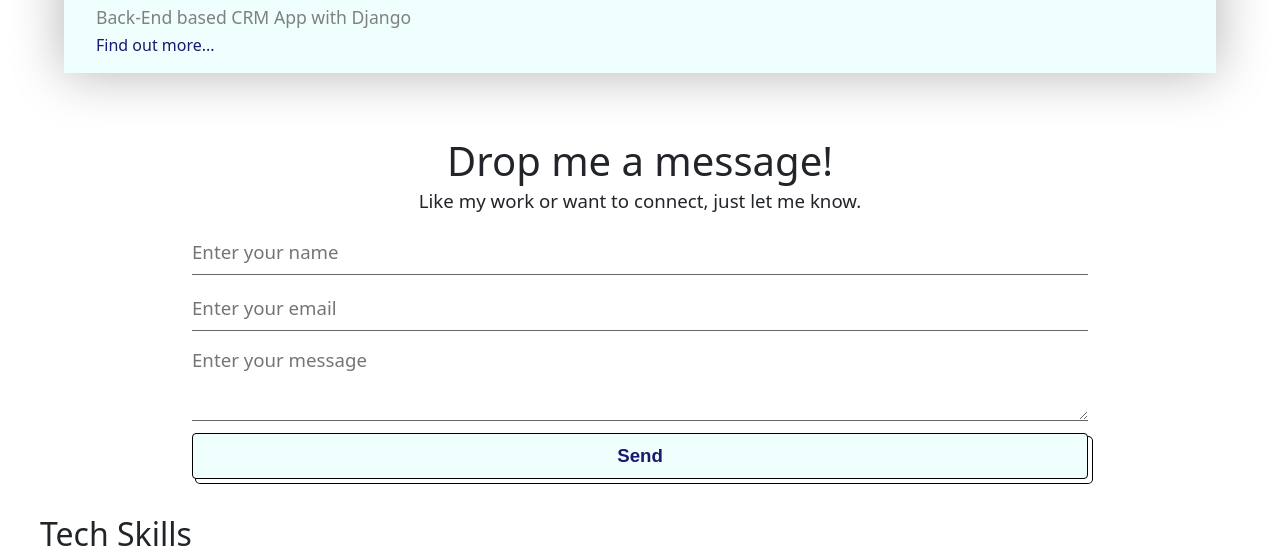
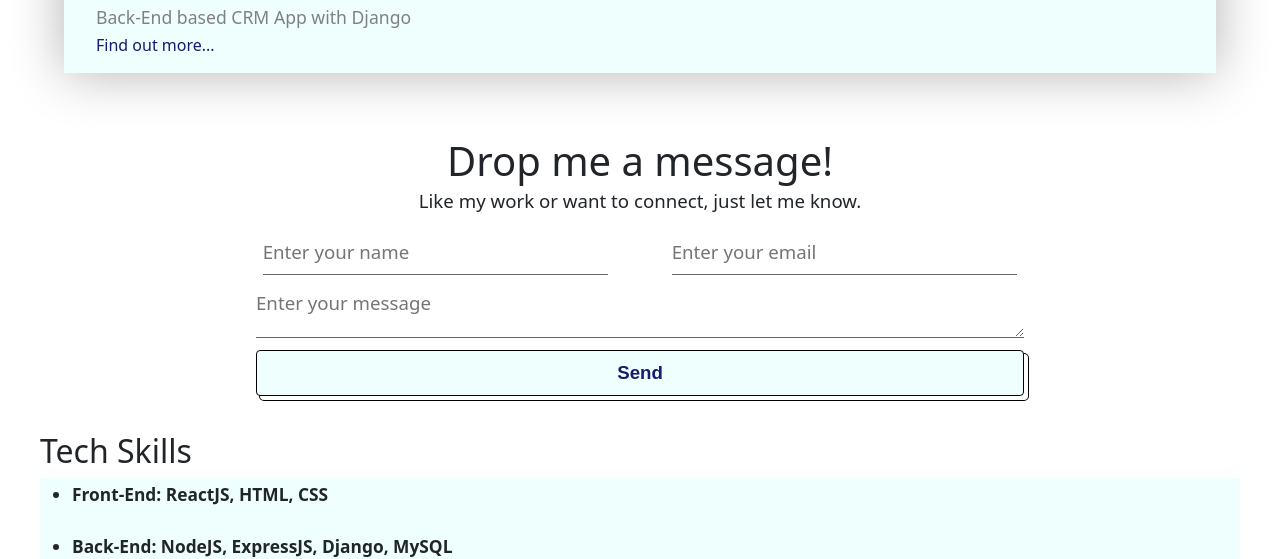
Before and after one commit to abhay299/portfolio, a React (Create React App) app: page / in a window 1280 px wide. Shown: the part 3520-4079 px from the top of the page. Built offline with nearby package versions, Linux system fonts and the light colour scheme.

Commit message:
feedback form css update

```diff
--- a/src/pages/home/Home.jsx
+++ b/src/pages/home/Home.jsx
@@ -118,19 +118,26 @@ const Home = () => {
 					</div>
 				</div>
 			</div>
-			<div className='MailMe'>
+			<div className='MailMeHeader'>
 				<h1>Drop me a message!</h1>
 				<p>Like my work or want to connect, just let me know.</p>
+				<div className='MailMe-InnerContent'>
+
 					<form>
-					<input name='name' value={inputs.name} type="text" className='FormInput'
+						<div className='Form-Row'>
+							<input name='name' value={inputs.name} type="text" className='Abhay FormInput'
 								placeholder='Enter your name' onChange={handleChange} required />
-					<input name='email' value={inputs.email} type="email" className='FormInput'
+							<input name='email' value={inputs.email} type="email" className='Abhay FormInput'
 								placeholder='Enter your email' onChange={handleChange} required />
-					<textarea name='comment' value={inputs.comment} className='FormInput' onChange={handleChange}
+						</div>
+						<div className='Form-Row'>
+							<textarea name='comment' value={inputs.comment} className='Abhay FormInput' onChange={handleChange}
 								placeholder='Enter your message' required></textarea>
+						</div>
 						<button type='submit' className="SendButton"
 							onClick={handleSubmit}>Send</button>
 					</form>
+				</div>
 			</div>
 			<div className='Skill'>
 				<h2>Tech Skills</h2>
--- a/src/pages/home/home.css
+++ b/src/pages/home/home.css
@@ -121,7 +121,7 @@
 	/* Feedback Component */
 	@import url(https://fonts.googleapis.com/css?family=Montserrat:400,700);
 
-	.MailMe{
+	.MailMeHeader{
 		display: flex;
 		width: 100%;
 		margin-top: 24px;
@@ -132,16 +132,34 @@
 		/* background-color: #122fa3; */
 	}
 
-	.MailMe p{
+	.MailMeHeader p{
 		text-align: justify;
 		font-size: 14pt;
 		margin: 0px 8px 0px 8px;
 	}
 
-	.MailMe form {
-		/* background-color: red; */
-		width: 70%;
+	.MailMe-InnerContent form {
+		width: 100%;
 		margin: 10px auto;
+	}
+
+	.MailMe-InnerContent{
+		display: flex;
+		/* background-color: #334454; */
+		width: 60%;
+	}
+
+	.Form-Row{
+		display: flex;
+		justify-content: space-around;
+	}
+
+	.Form-Row:first-of-type .FormInput{
+		width: 45%;
+	}
+
+	.Abhay:not(:last-child){
+		margin-right: 50px;
 	}
 
 	.FormInput {
@@ -158,16 +176,12 @@
 		font-size: 14pt;
 		outline: none;
 		transition: border-color .2s;
+		background-color: white;
 	}
 
-	.MailMe textarea {
-		height: 80px;
-		font-size: 14pt;
-		line-height: 100%;
-		resize:vertical;
+	.FormInput:focus {
+		border-bottom:1px solid #122fa3;
 	}
-	.FormInput:focus { border-bottom:1px solid #122fa3; }
-
 	.SendButton {
 		appearance: button;
 		background-color: #effffe;
```
Lines whose indentation alone changed are shown as unchanged.
